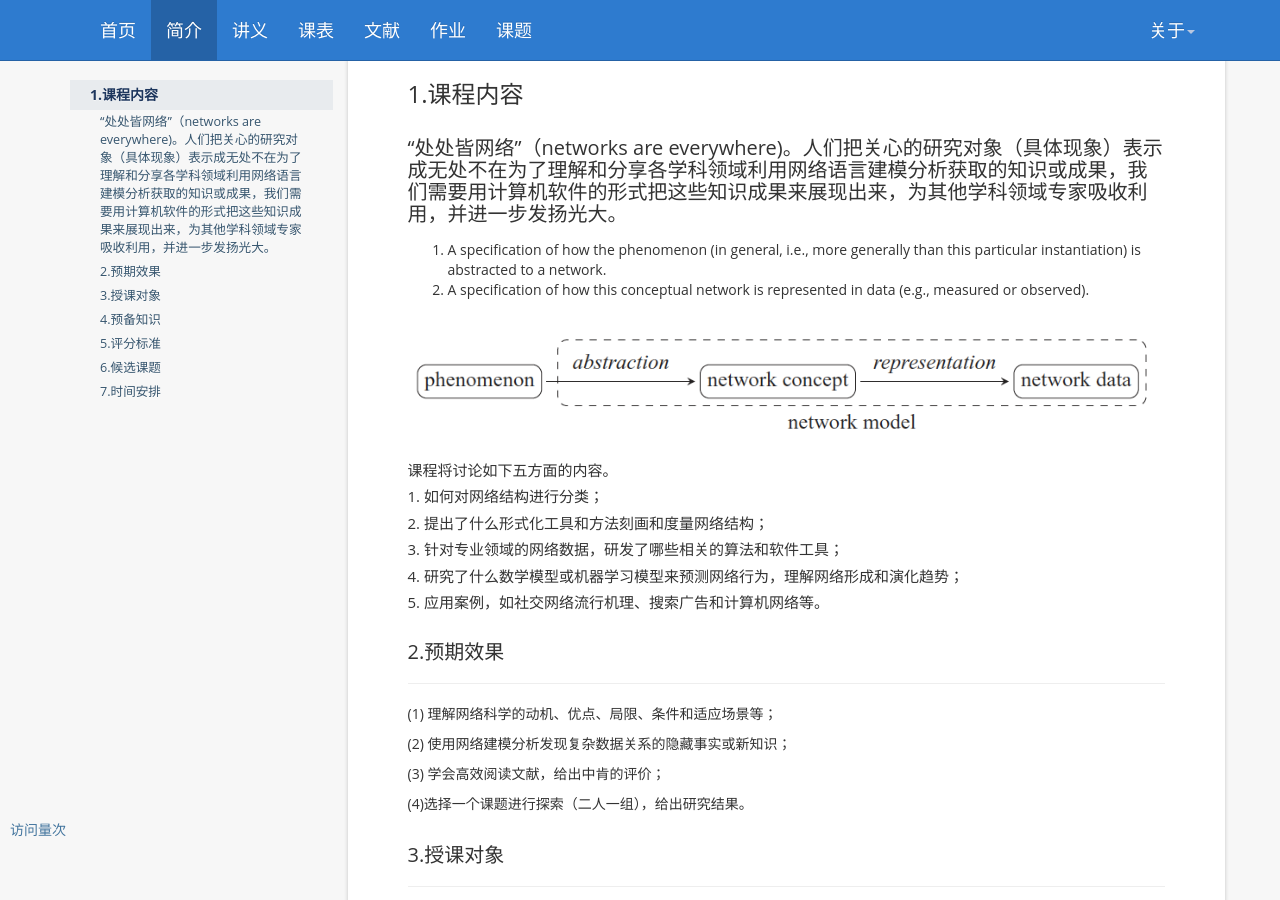
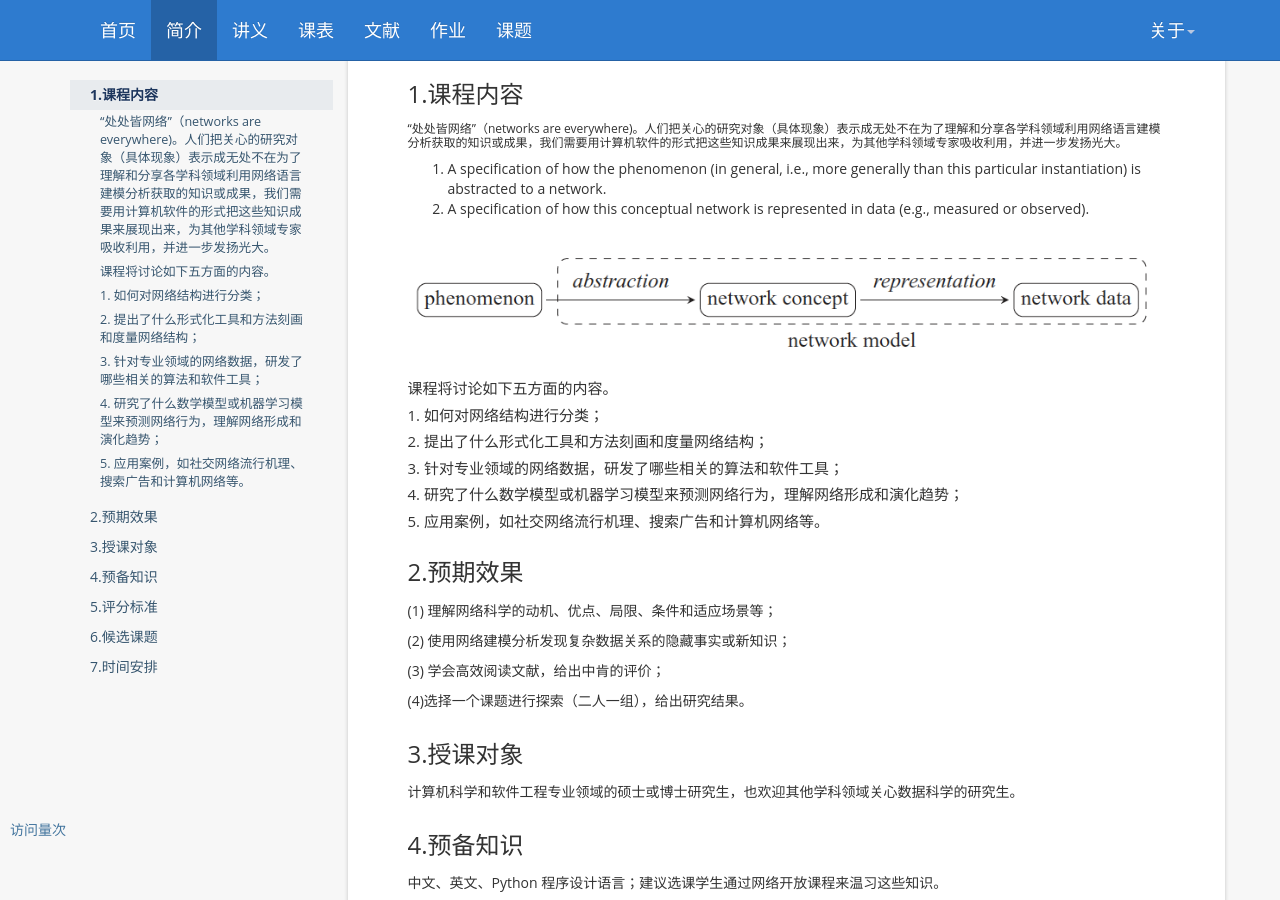
Before and after one commit to tjluo-ucas/ns, a Jekyll site: the page built from _posts/2019-02-08-intro.md, in a window 1280 px wide and 900 px high. Built offline with Jekyll 4.4.1, drawn with Linux system fonts in a browser that asks for light colours; nearby versions of some CDN libraries; comment, search, counter and statistics services are not loaded.

Commit message:
Update 2019-02-08-intro.md

```diff
--- a/_posts/2019-02-08-intro.md
+++ b/_posts/2019-02-08-intro.md
@@ -10,7 +10,8 @@ banner: 课程简介
 
 1.课程内容 {#contents}
 -----
-### “处处皆网络”（networks are everywhere)。人们把关心的研究对象（具体现象）表示成无处不在为了理解和分享各学科领域利用网络语言建模分析获取的知识或成果，我们需要用计算机软件的形式把这些知识成果来展现出来，为其他学科领域专家吸收利用，并进一步发扬光大。
+
+##### “处处皆网络”（networks are everywhere)。人们把关心的研究对象（具体现象）表示成无处不在为了理解和分享各学科领域利用网络语言建模分析获取的知识或成果，我们需要用计算机软件的形式把这些知识成果来展现出来，为其他学科领域专家吸收利用，并进一步发扬光大。
 1. A specification of how the phenomenon (in general, i.e., more generally than
 this particular instantiation) is abstracted to a network.
 2. A specification of how this conceptual network is represented in data (e.g.,
@@ -31,8 +32,9 @@ measured or observed).
 #### 5. 应用案例，如社交网络流行机理、搜索广告和计算机网络等。
 
 
-### 2.预期效果 {#outcomes}
+2.预期效果 {#outcomes}
 ---------------------------------
+
 (1) 理解网络科学的动机、优点、局限、条件和适应场景等；
 
 (2) 使用网络建模分析发现复杂数据关系的隐藏事实或新知识；
@@ -41,15 +43,15 @@ measured or observed).
 
 (4)选择一个课题进行探索（二人一组），给出研究结果。
 
-### 3.授课对象 {#audience}
+3.授课对象 {#audience}
 ---------------------------
 计算机科学和软件工程专业领域的硕士或博士研究生，也欢迎其他学科领域关心数据科学的研究生。
 
-### 4.预备知识 {#prior-knew}
+4.预备知识 {#prior-knew}
 ----------------------------
 中文、英文、Python 程序设计语言；建议选课学生通过网络开放课程来温习这些知识。
 
-### 5.评分标准 {#criteria}
+5.评分标准 {#criteria}
 ---------------------------
 （1）2次作业  (50%)
 
@@ -57,7 +59,7 @@ measured or observed).
 
 （3）2人小组课题 (40%)
 
-### 6.候选课题 {#topics}
+6.候选课题 {#topics}
 ---------------------------
 （1）网络搜索（Web Search： Ch. 14.4-14.5）
 
@@ -75,7 +77,7 @@ measured or observed).
 
 （8）若在这个选题之外，提供相关文献，提前打印或分发给大家
 
-### 7.时间安排  {#arrange}
+7.时间安排  {#arrange}
 ---------------------------
 上课时间: 8:30am - 10:00am （周四）;上课地点: 国科大雁栖湖校区教1-107
 
```
